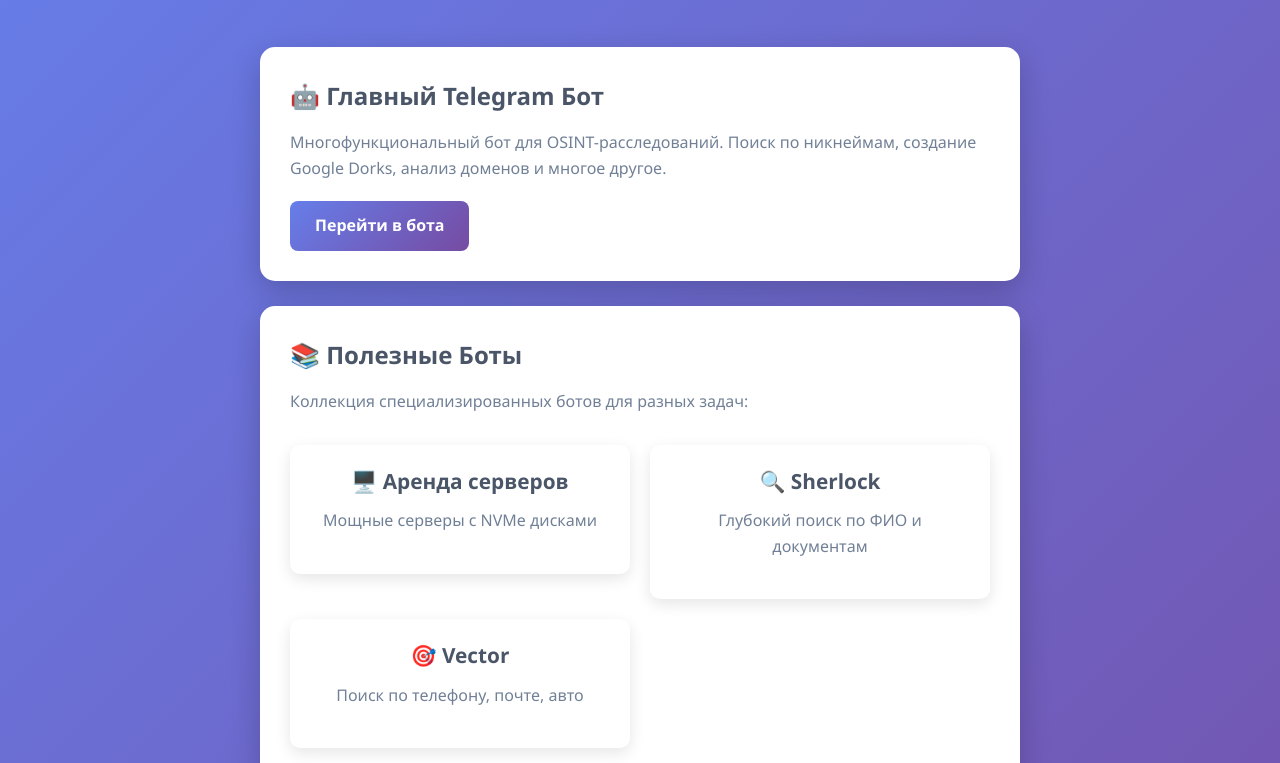
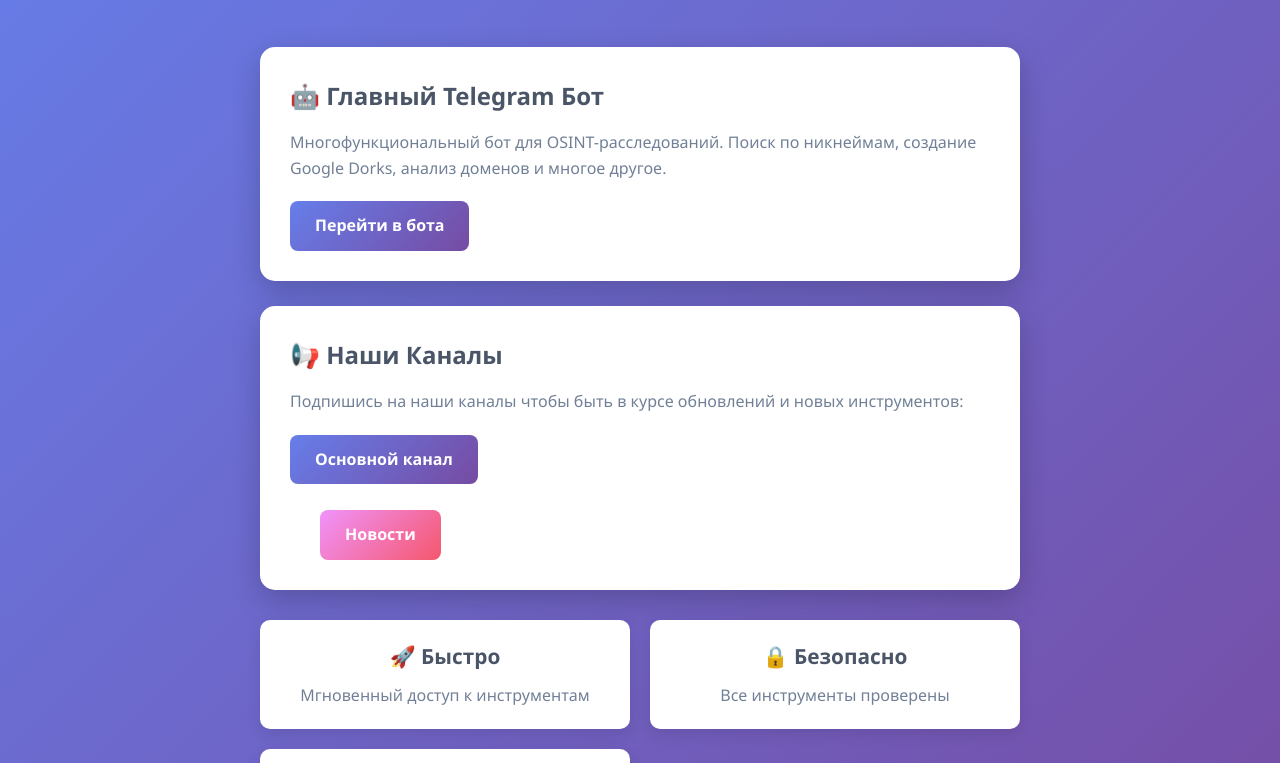
Before and after one commit to Teleosint/teleosint.github.io, a plain HTML site: page index.html in a window 1280 px wide. Shown: the part 148-911 px from the top of the page. Drawn offline with Linux system fonts and the light colour scheme.

Commit message:
Update index.html

```diff
--- a/index.html
+++ b/index.html
@@ -120,38 +120,12 @@
         </div>
 
         <div class="card">
-            <h2>📚 Полезные Боты</h2>
-            <p>Коллекция специализированных ботов для разных задач:</p>
-            <div class="features">
-                <a href="https://t.me/osinter_telegram/502" class="feature-link">
-                    <div class="feature">
-                        <h3>🖥️ Аренда серверов</h3>
-                        <p>Мощные серверы с NVMe дисками</p>
-                    </div>
-                </a>
-                <a href="https://t.me/osinter_telegram/482" class="feature-link">
-                    <div class="feature">
-                        <h3>🔍 Sherlock</h3>
-                        <p>Глубокий поиск по ФИО и документам</p>
-                    </div>
-                </a>
-                <a href="https://t.me/osinter_telegram/482" class="feature-link">
-                    <div class="feature">
-                        <h3>🎯 Vector</h3>
-                        <p>Поиск по телефону, почте, авто</p>
-                    </div>
-                </a>
-            </div>
-        </div>
-
-        <div class="card">
             <h2>📢 Наши Каналы</h2>
             <p>Подпишись на наши каналы чтобы быть в курсе обновлений и новых инструментов:</p>
             <a href="https://t.me/osinter_telegram" class="btn">Основной канал</a>
             <br><br>
             <a href="https://t.me/teleosint" class="btn" style="margin-left: 30px; background: linear-gradient(135deg, #f093fb 0%, #f5576c 100%);">Новости</a>
         </div>
-
         <div class="features">
             <div class="feature">
                 <h3>🚀 Быстро</h3>
```
